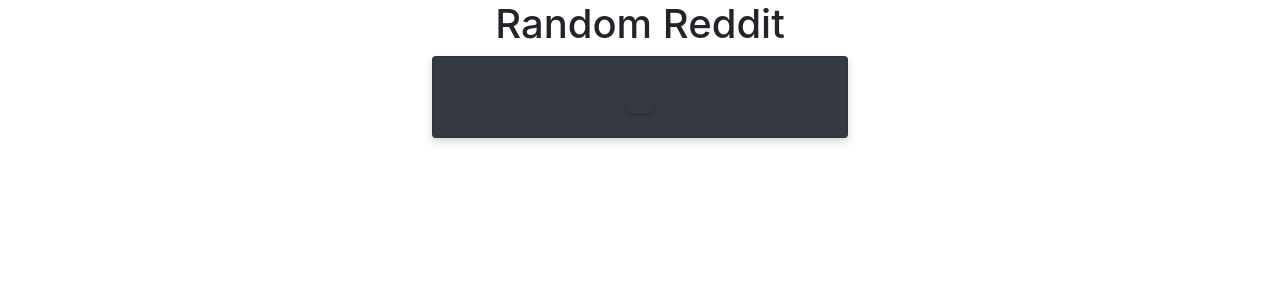
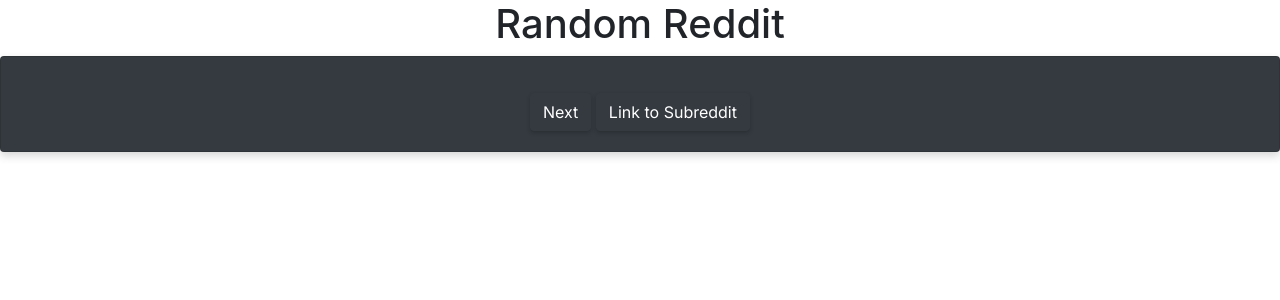
Before and after one commit to Helmer85/Capstone, a Django app: page /reddit/ in a window 1280 px wide. Shown: the part 60-360 px from the top of the page. Run offline with Django 4.2, Linux system fonts and the light colour scheme; data that the repository does not hold is empty; some libraries are stand-ins or nearby versions.

Commit message:
capstone

```diff
--- a/templates/pages/reddit.html
+++ b/templates/pages/reddit.html
@@ -2,16 +2,17 @@
 
 <h1 class="fade-in-text">Random Reddit</h1>
 
-<div class="card text-white bg-dark mb-3" style="width: 26rem">
+<div class="card text-white bg-dark mb-3" style="width: auto; padding: auto;">
   <div class="card-body">
-    <h5 class="card-title"></h5>
-    <p class="card-text"></p>
-    <p class="card-text"></p>
-    <a
-      href="https://www.reddit.com/"
+    <h5 class="card-title">{{ sub }}</h5>
+    <p class="card-text">{{ selftext }}</p>
+
+
+    <a href="{{ article.url }}" class="btn btn-dark"
+      >Next</a>
+    <a href="https://www.reddit.com/{{ subprefix }}"
       class="btn btn-dark"
-      ></a
-    >
+      >Link to Subreddit</a>
   </div>
 </div>
 <br />
--- a/the_hub_app/views.py
+++ b/the_hub_app/views.py
@@ -32,16 +32,21 @@
     return render(request, 'template.html', {'tweet': tweet, 'timeline': timeline})
 
 def reddit(request):
+
     url = "http://www.reddit.com/r/random.json"
-    response = requests.request("GET", url, )
+    headers = {'User-Agent': 'jeff926'}
+    response = requests.get(url, headers=headers)
     data = response.json()
-    print(response.text)
-    subreddit = data["data"]["children"][0]["data"]["subreddit"]
-    print(subreddit)
-    context = {'data': data}
-    return render(request, 'pages/reddit.html', context)
+    selftext = data["data"]["children"][0]["data"]["selftext"]
+    sub = data["data"]["children"][0]["data"]["subreddit"]
+    subPrefix = data["data"]["children"][0]["data"]["subreddit_name_prefixed"]
+
+    print(sub, selftext, subPrefix)
+    context = {'data': data, 'sub':sub, 'selftext':selftext, 'subPrefix': subPrefix}
+    return render(request, 'pages/reddit.html', context,)
 
     return render(request, 'pages/reddit.html', {'subreddit_data': subreddit_data})
+
 
 def news(request):
     news_api_key = api_keys()
```
Also changed, not shown: templates/pages/twitter.html (+9 -0 lines).
